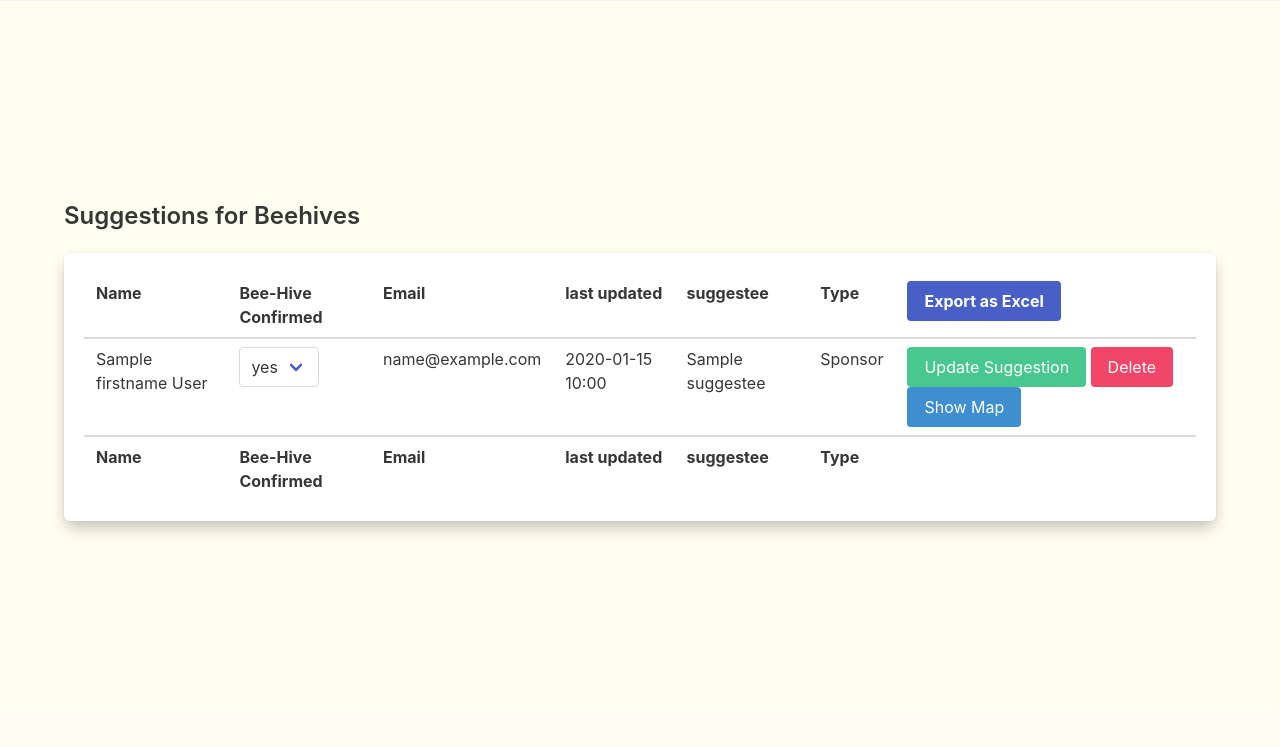
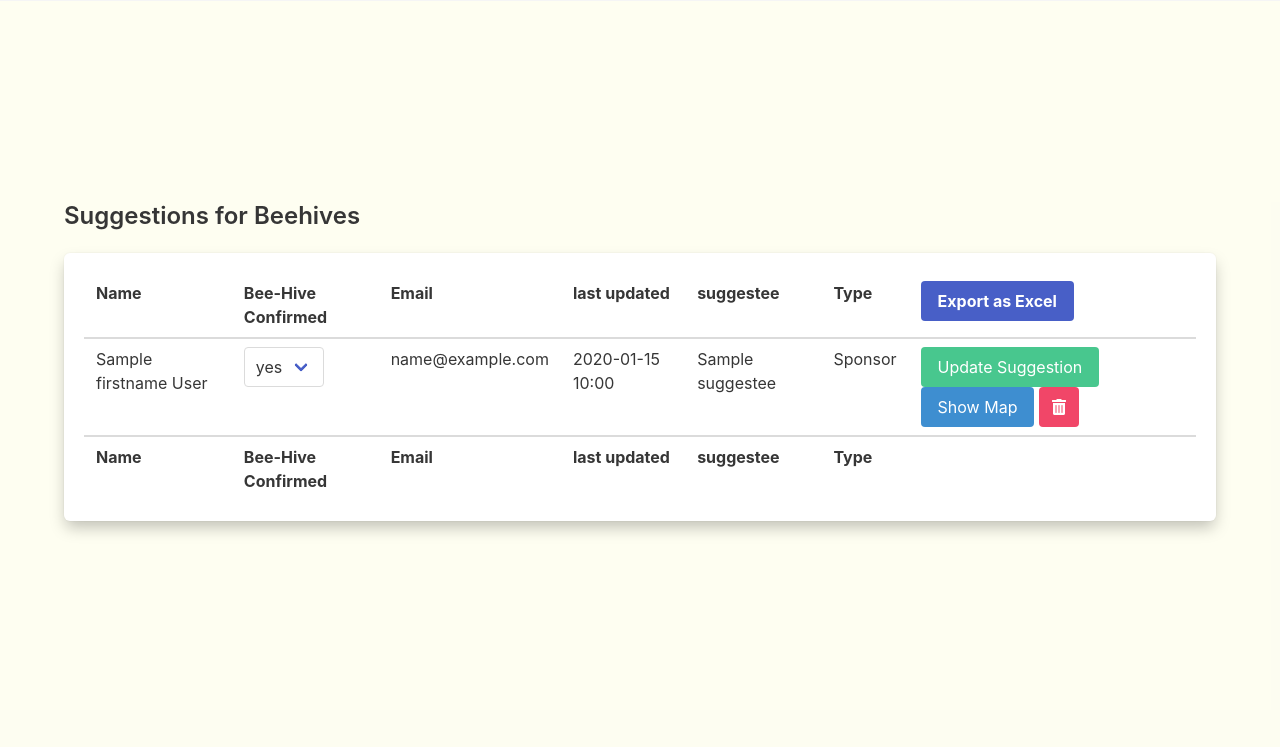
Before and after one commit to nghoa/beeMapBeeWare, a Flask app: template app/templates/dashboard.html in a window 1280 px wide. Shown: the part 53-800 px from the top of the page. Run offline with Flask 2, Linux system fonts and the light colour scheme; the template is opened without the code that fills it: most values are stand-ins (such as "Sample title", 1, 10 or a date in 2020); some libraries are stand-ins or nearby versions.

Commit message:
icon swap

```diff
--- a/app/templates/dashboard.html
+++ b/app/templates/dashboard.html
@@ -82,16 +82,21 @@
         </td>
         <td>
           <button class="button is-success" id="confirm_{{ suggestion.id }}">{{ gettext("Update Suggestion") }}</button>
-          <!-- <button class="button is-danger" id="delete_{{ suggestion.id }}">Delete</button> -->
-          <a href="/admin/dashboard/delete/{{ suggestion.id }}" class="button is-danger">{{ gettext("Delete") }}</a>
+
           <button id="toggle_{{ suggestion.id }}_{{ suggestion.location.longitude }}_{{ suggestion.location.latitude }}"
             class="button is-info">{{ gettext("Show Map") }}</button>
+
+          <!-- <a href="/admin/dashboard/delete/{{ suggestion.id }}" class="button is-danger">{{ gettext("Delete") }}</a> -->
+          <a href="/admin/dashboard/delete/{{ suggestion.id }}" class="button is-danger">
+            <span class="icon">
+              <i class="fas fa-trash-alt"></i>
+            </span>
+          </a>
         </td>
       </tr>
 
       <tr id="target_{{ suggestion.id }}" style="display:none">
         <td colspan="7">
-          <!-- <div id="mapContent"></div> -->
           <div id="map_{{ suggestion.id }}"></div>
         </td>
       </tr>
```
